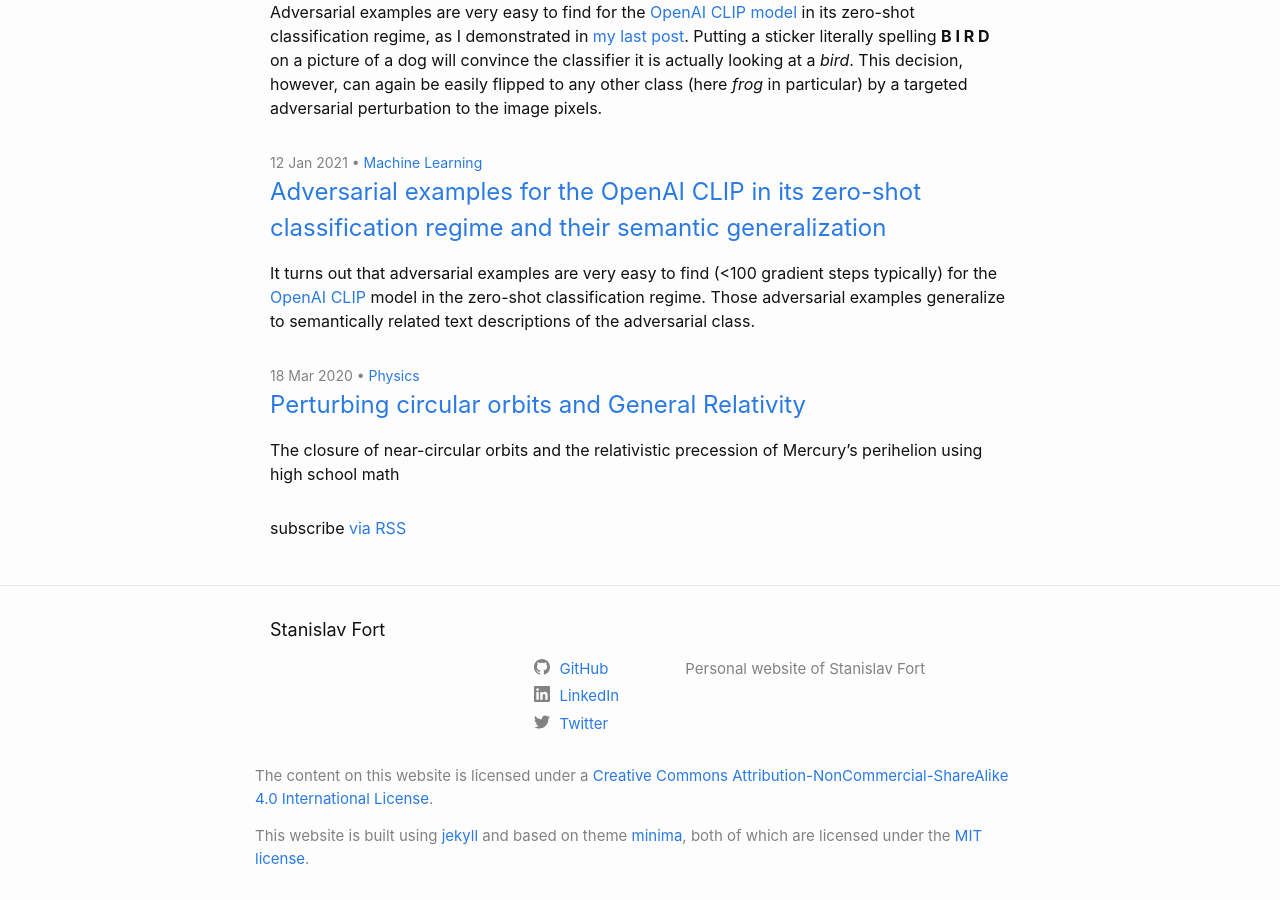
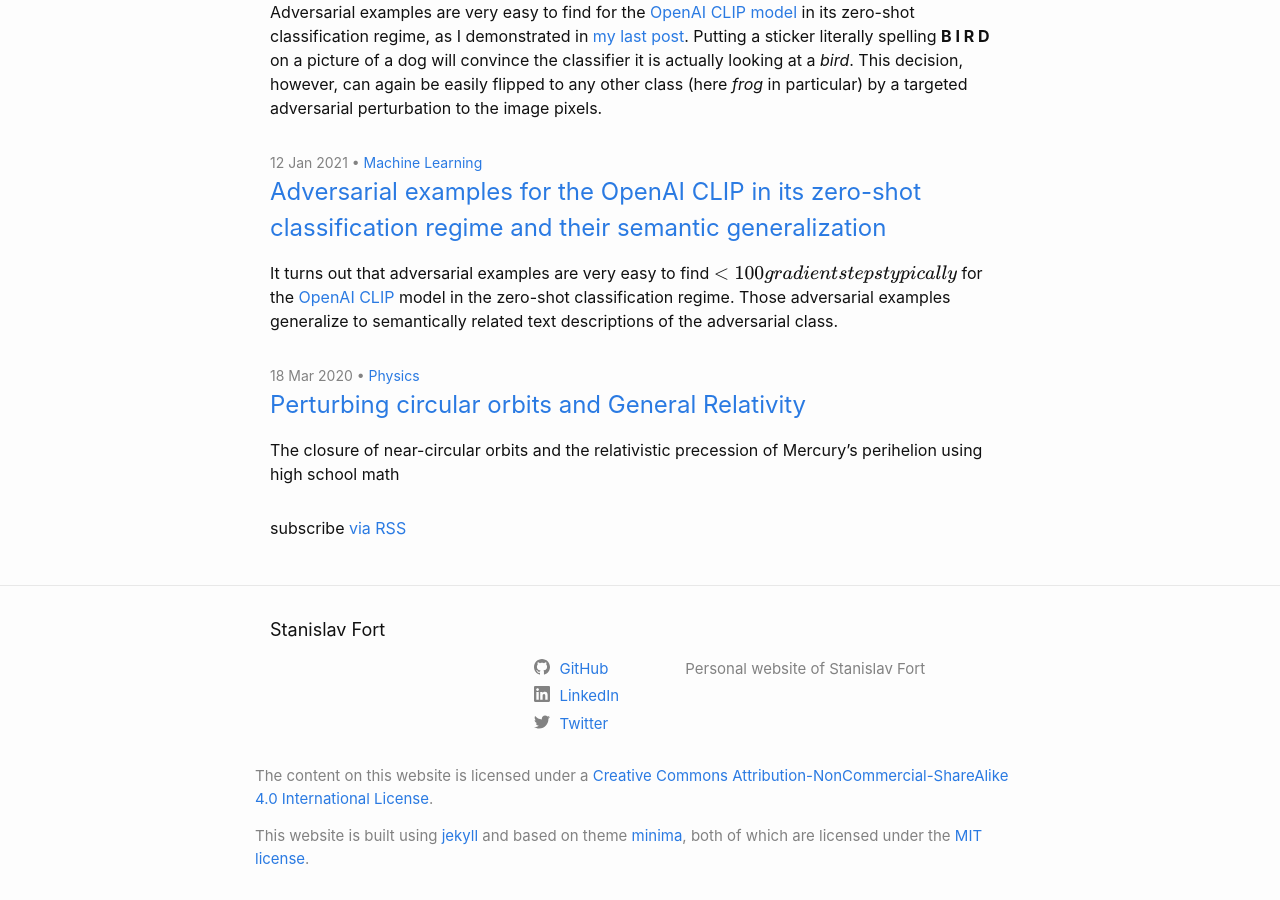
Before and after one commit to stanislavfort/stanislavfort.github.io, a Jekyll site: the page built from pages/blog.md, in a window 1280 px wide and 900 px high, scrolled down 749 px. Built offline with Jekyll 4.4.1, drawn with Linux system fonts in a browser that asks for light colours; formulas are drawn with MathJax 3; some of the changed lines change nothing that is shown.

Commit message:
trying to make latex work again

```diff
--- a/_config.yml
+++ b/_config.yml
@@ -77,7 +77,13 @@
 
 kramdown:
   toc_levels: "1,2,3"
+
+kramdown:
   math_engine: katex
+  input: GFM
+  auto_ids: true
+  hard_wrap: false
+  syntax_highlighter: rouge
 
 
 # Build settings
--- a/_includes/mathjax.html
+++ b/_includes/mathjax.html
@@ -1,23 +1,17 @@
 <script type="text/x-mathjax-config">
-MathJax.Hub.Config({
+  MathJax.Hub.Config({
     TeX: {
       equationNumbers: {
         autoNumber: "AMS"
       }
     },
     tex2jax: {
-    inlineMath: [ ['$', '$'] ],
-    displayMath: [ ['$$', '$$'], ['[%','%]'],
-    processEscapes: true,
-  }
-});
-MathJax.Hub.Register.MessageHook("Math Processing Error",function (message) {
-	  alert("Math Processing Error: "+message[1]);
-	});
-MathJax.Hub.Register.MessageHook("TeX Jax - parse error",function (message) {
-	  alert("Math Processing Error: "+message[1]);
-	});
+      inlineMath: [ ['$','$'], ['\(', '\)'] ],
+      displayMath: [ ['$$','$$'] ],
+      processEscapes: true,
+    }
+  });
 </script>
-<script type="text/javascript" async
-  src="https://cdn.mathjax.org/mathjax/latest/MathJax.js?config=TeX-MML-AM_CHTML">
+<script type="text/javascript"
+        src="http://cdn.mathjax.org/mathjax/latest/MathJax.js?config=TeX-AMS-MML_HTMLorMML">
 </script>
```
